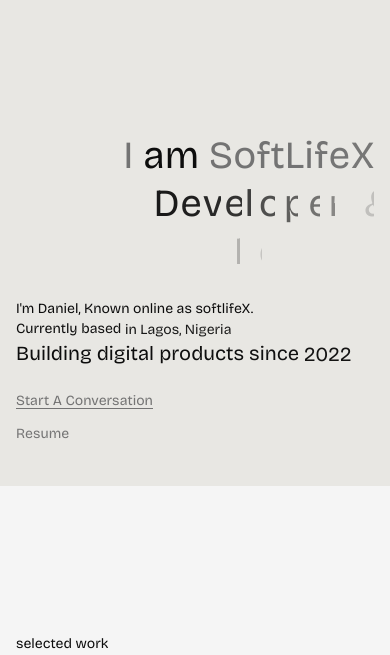
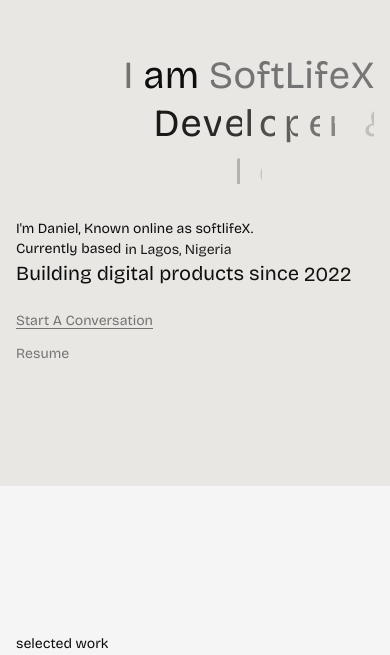
Before and after one commit to SoftLifeX/softlife, a Next.js app: page / in a window 390 px wide. Shown: the part 189-844 px from the top of the page. Built offline with nearby package versions, Linux system fonts and the light colour scheme.

Commit message:
Update hero.tsx

```diff
--- a/src/components/landing/hero.tsx
+++ b/src/components/landing/hero.tsx
@@ -209,7 +209,7 @@ export default function Hero() {
     <section ref={sectionRef} className="px relative md:min-h-svh min-h-[80svh] bg-primary" id="#">
       <Navbar />
       <div ref={containerRef} className="hero">
-        <div data-speed="1.1" className="relative w-full flex md:pt-15 pt-80 pb-6 md:pb-12">
+        <div data-speed="1.1" className="relative w-full flex md:pt-15 pt-60 pb-6 md:pb-12">
           <div className="relative w-full flex justify-end">
             <h1
               className="heading gsap-hide large text-[2.4rem] md:text-[5rem] text-right leading-tight text-transparent"
```
